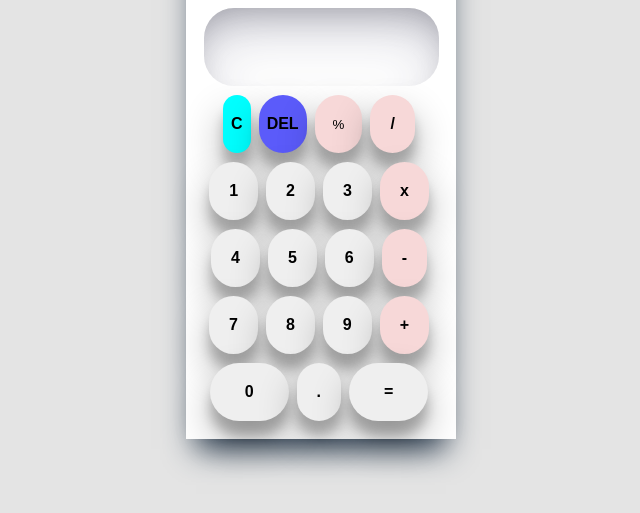
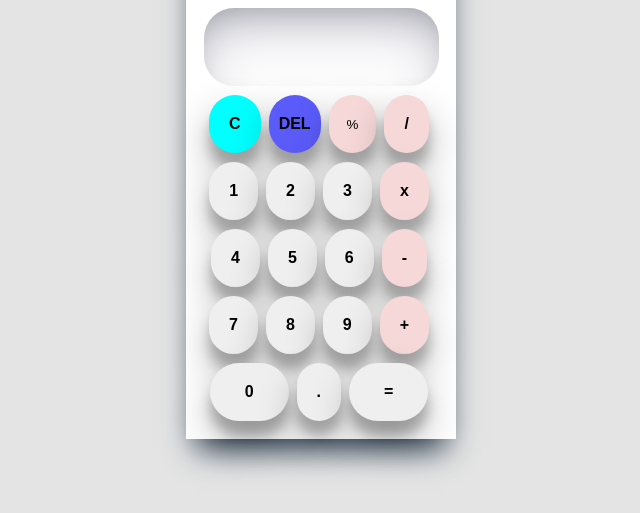
Before and after one commit to saurabhkope/project_no_1, a plain HTML site: page index.html in a window 1280 px wide. Shown: the part 265-778 px from the top of the page, without its empty margins (327-967 px from the left). Drawn offline with Linux system fonts and the light colour scheme.

Commit message:
Update index.html
c and del size fixed

```diff
--- a/index.html
+++ b/index.html
@@ -17,8 +17,8 @@
         <div class="container-1">
             <b>
                 <div class="row">
-                    <button id="clear" class="btn" style="padding: 20px 8px;"><span>C</span></button>
-                    <button id="back" class="btn" style="padding: 20px 8px;"><span>DEL</span></button>
+                    <button id="clear" class="btn" style="padding: 20px 20px;"><span>C</span></button>
+                    <button id="back" class="btn" style="padding: 20px 10px;"><span>DEL</span></button>
                     <button class="btn btn-color" style="padding: 20px 18px;">%<span></span></button>
                     <button class="btn btn-color"><span>/</span></button>
                 </div>
```
